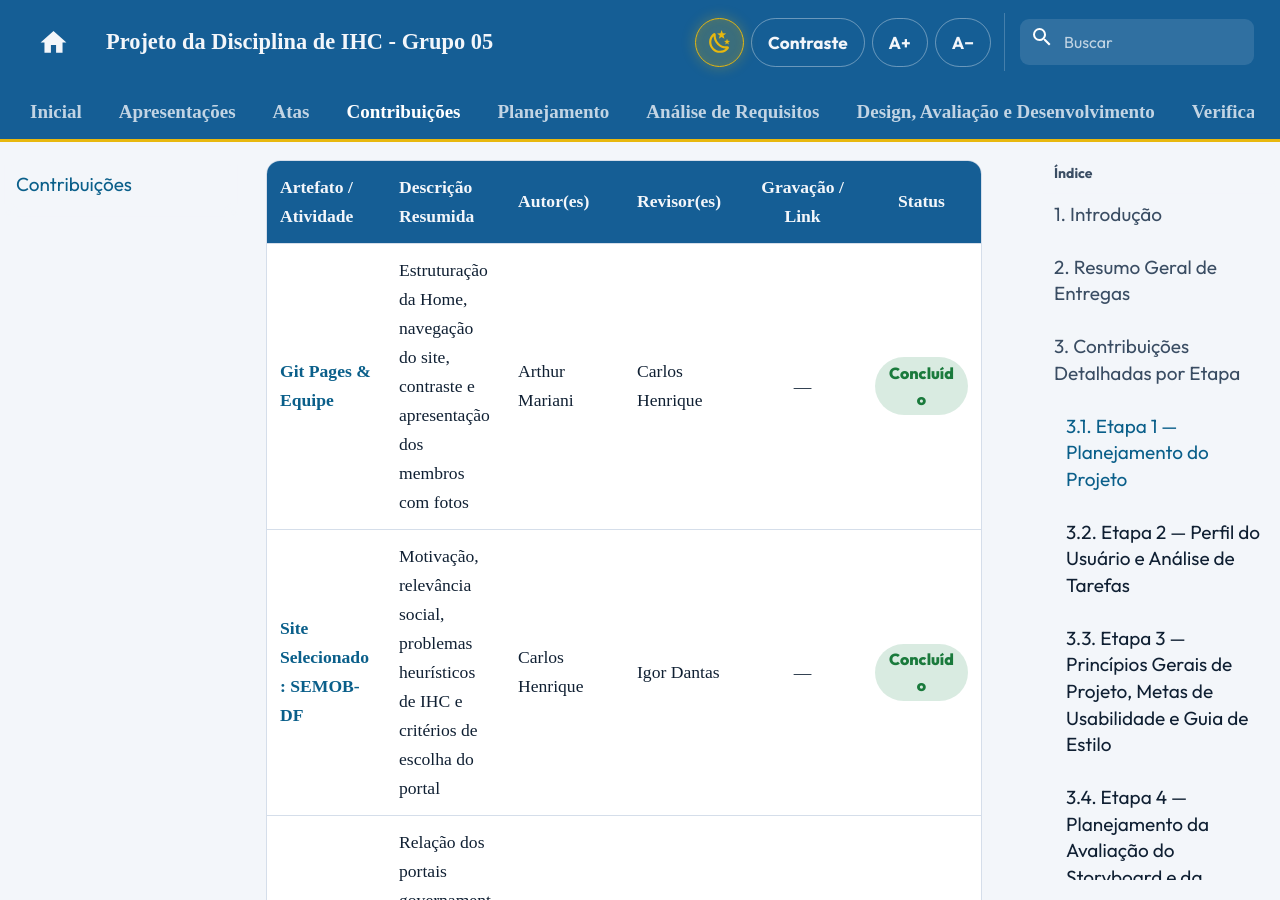
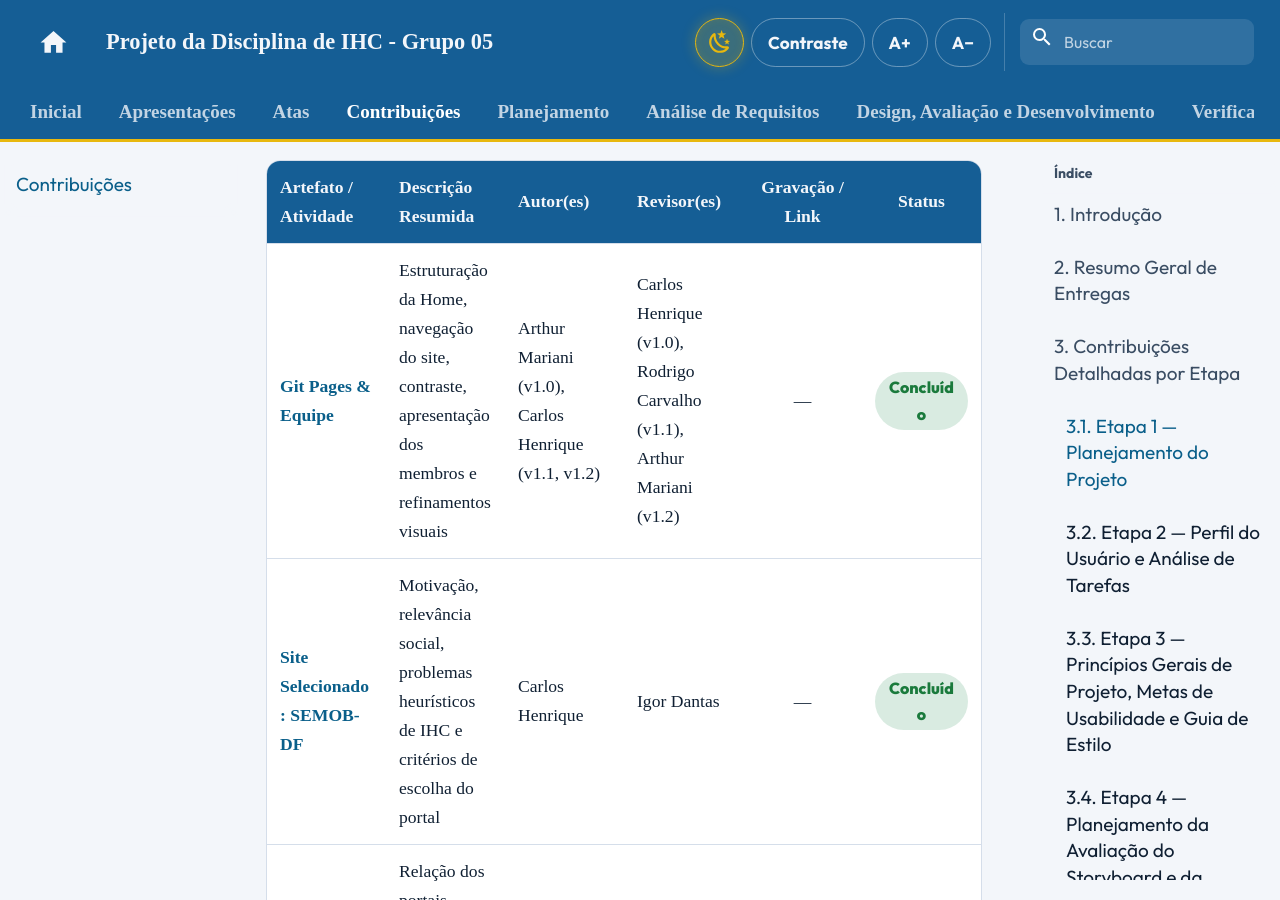
Before and after one commit to Interacao-Humano-Computador/2026.2-Grupo05, an MkDocs documentation site: the page built from docs/contribuicoes.md, in a window 1280 px wide and 900 px high, scrolled down 2973 px. Built offline with MkDocs 1.6.1 and Material for MkDocs 9.7.7, drawn with Linux system fonts in a browser that asks for light colours; comment, search, counter and statistics services are not loaded; some of the changed text lies outside the part shown.

Commit message:
docs: sincroniza contribuicoes da pagina inicial com tabelas de contribuicoes

```diff
--- a/docs/contribuicoes.md
+++ b/docs/contribuicoes.md
@@ -43,7 +43,7 @@
 
 | Artefato / Atividade | Descrição Resumida | Autor(es) | Revisor(es) | Gravação / Link | Status |
 | :--- | :--- | :--- | :--- | :---: | :---: |
-| [Git Pages & Equipe](index.md) | Estruturação da Home, navegação do site, contraste e apresentação dos membros com fotos | Arthur Mariani | Carlos Henrique | — | <span class="pill pill-ok">Concluído</span> |
+| [Git Pages & Equipe](index.md) | Estruturação da Home, navegação do site, contraste, apresentação dos membros e refinamentos visuais | Arthur Mariani (v1.0), Carlos Henrique (v1.1, v1.2) | Carlos Henrique (v1.0), Rodrigo Carvalho (v1.1), Arthur Mariani (v1.2) | — | <span class="pill pill-ok">Concluído</span> |
 | [Site Selecionado: SEMOB-DF](escolha-semob.md) | Motivação, relevância social, problemas heurísticos de IHC e critérios de escolha do portal | Carlos Henrique | Igor Dantas | — | <span class="pill pill-ok">Concluído</span> |
 | [Sites Avaliados e Descartados](selecao_v2.md) | Relação dos portais governamentais inspecionados individualmente e justificativas de descarte | Rodrigo Carvalho | Carlos Henrique | — | <span class="pill pill-ok">Concluído</span> |
 | [Processo de Design](ProcessoDesign.md) | Fundamentação teórica dos ciclos de vida e escolha da Engenharia de Usabilidade de Mayhew | Tomas Garcia | Rodrigo Carvalho | — | <span class="pill pill-ok">Concluído</span> |
@@ -220,12 +220,12 @@
 
 | Integrante | Artefato(s) como Autor | Artefato(s) como Revisor | Gravações e Apresentações |
 | :--- | :--- | :--- | :--- |
-| **Arthur Mariani**<br>[@arthur-mariani](https://github.com/arthur-mariani) | • [Git Pages & Equipe](index.md) | • [Ata de Reunião 01](ata1.md) | • [Apresentação 1](https://youtu.be/BhAlLermHBs) (Apresentador)<br>• [Reunião 02](https://www.youtube.com/watch?v=I8lpMLe0A3o) (Participante) |
-| **Carlos Henrique Costa**<br>[@carloshfgit](https://github.com/carloshfgit) | • [Site Selecionado: SEMOB-DF](escolha-semob.md)<br>• [Apresentações](apresentacoes.md)<br>• [Contribuições da Equipe](contribuicoes.md)<br>• [Cronograma](cronograma.md) *(Ajustes v1.1/v1.2)* | • [Git Pages & Equipe](index.md)<br>• [Sites Avaliados e Descartados](selecao_v2.md) | • [Apresentação 1](https://youtu.be/BhAlLermHBs) (Apresentador)<br>• [Reunião 02](https://www.youtube.com/watch?v=I8lpMLe0A3o) (Participante) |
+| **Arthur Mariani**<br>[@arthur-mariani](https://github.com/arthur-mariani) | • [Git Pages & Equipe](index.md) *(v1.0)* | • [Ata de Reunião 01](ata1.md)<br>• [Git Pages & Equipe](index.md) *(v1.2)* | • [Apresentação 1](https://youtu.be/BhAlLermHBs) (Apresentador)<br>• [Reunião 02](https://www.youtube.com/watch?v=I8lpMLe0A3o) (Participante) |
+| **Carlos Henrique Costa**<br>[@carloshfgit](https://github.com/carloshfgit) | • [Site Selecionado: SEMOB-DF](escolha-semob.md)<br>• [Apresentações (Documento)](apresentacoes.md)<br>• [Contribuições da Equipe](contribuicoes.md)<br>• [Git Pages & Equipe](index.md) *(v1.1 e v1.2)* | • [Git Pages & Equipe](index.md) *(v1.0)*<br>• [Sites Avaliados e Descartados](selecao_v2.md) | • [Apresentação 1](https://youtu.be/BhAlLermHBs) (Apresentador)<br>• [Reunião 02](https://www.youtube.com/watch?v=I8lpMLe0A3o) (Participante) |
 | **Gabriel Melo Cardone**<br>[@gabriellcardone-06](https://github.com/gabriellcardone-06) | • [Ferramentas do Projeto](Ferramentas_do_Projeto.md)<br>• [Mapa de Disponibilidade](HeatMap_do_Grupo.md) | • [Cronograma](cronograma.md) *(v1.0)*<br>• [Ata de Reunião 02 (Inspeção)](ata2.md) | • [Apresentação 1](https://youtu.be/BhAlLermHBs) (Apresentador)<br>• [Reunião 02](https://www.youtube.com/watch?v=I8lpMLe0A3o) (Participante) |
 | **Igor Dantas Araújo**<br>[@IgorDARAUJO](https://github.com/IgorDARAUJO) | • [Cronograma](cronograma.md) *(v1.0)* | • [Site Selecionado: SEMOB-DF](escolha-semob.md)<br>• [Cronograma](cronograma.md) *(v1.1/v1.2)* | • [Apresentação 1](https://youtu.be/BhAlLermHBs) (Apresentador)<br>• [Reunião 02](https://www.youtube.com/watch?v=I8lpMLe0A3o) (Participante) |
 | **Lucas Araújo Lima**<br>[@Lucasaraujoszz](https://github.com/Lucasaraujoszz) | • [Ata de Reunião 01](ata1.md)<br>• [Ata de Reunião 02 (Inspeção)](ata2.md) | • [Apresentações](apresentacoes.md) | • [Apresentação 1](https://youtu.be/BhAlLermHBs) (Apresentador)<br>• [Reunião 02](https://www.youtube.com/watch?v=I8lpMLe0A3o) (Participante) |
-| **Rodrigo Carvalho Barbosa**<br>[@RodrigoCBarbosa](https://github.com/RodrigoCBarbosa) | • [Sites Avaliados e Descartados](selecao_v2.md) | • [Processo de Design](ProcessoDesign.md) | • [Apresentação 1](https://youtu.be/BhAlLermHBs) (Apresentador)<br>• [Reunião 02](https://www.youtube.com/watch?v=I8lpMLe0A3o) (Participante) |
+| **Rodrigo Carvalho Barbosa**<br>[@RodrigoCBarbosa](https://github.com/RodrigoCBarbosa) | • [Sites Avaliados e Descartados](selecao_v2.md) | • [Processo de Design](ProcessoDesign.md)<br>• [Git Pages & Equipe](index.md) *(v1.1)* | • [Apresentação 1](https://youtu.be/BhAlLermHBs) (Apresentador)<br>• [Reunião 02](https://www.youtube.com/watch?v=I8lpMLe0A3o) (Participante) |
 | **Tomás Garcia Rocho**<br>[@TomasRocho](https://github.com/TomasRocho) | • [Processo de Design](ProcessoDesign.md) | • [Ferramentas do Projeto](Ferramentas_do_Projeto.md)<br>• [Mapa de Disponibilidade](HeatMap_do_Grupo.md) | • [Apresentação 1](https://youtu.be/BhAlLermHBs) (Apresentador)<br>• [Reunião 02](https://www.youtube.com/watch?v=I8lpMLe0A3o) (Participante) |
 
 *Fonte: Elaborado pelos autores (2026).*
```
Also changed, not shown: docs/index.md (+1 -1 lines).
